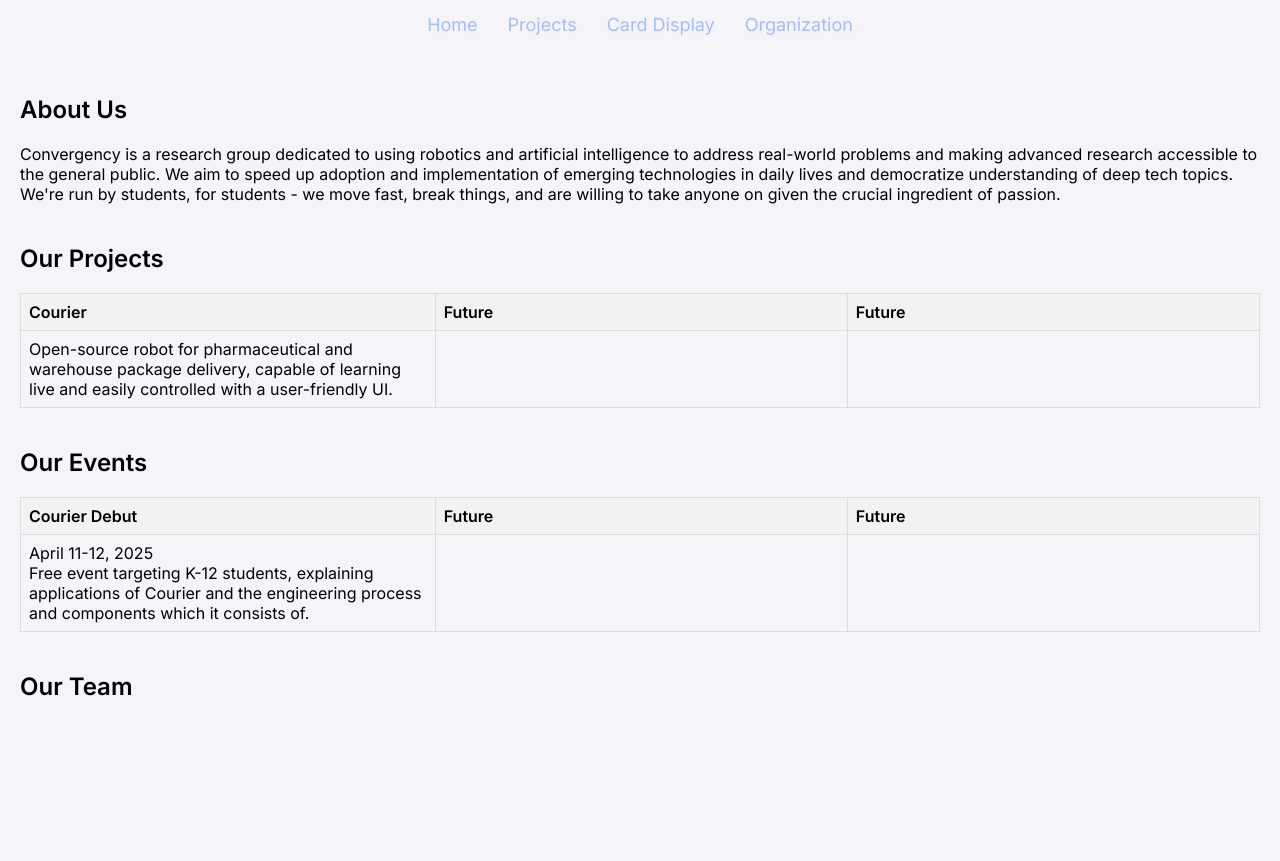
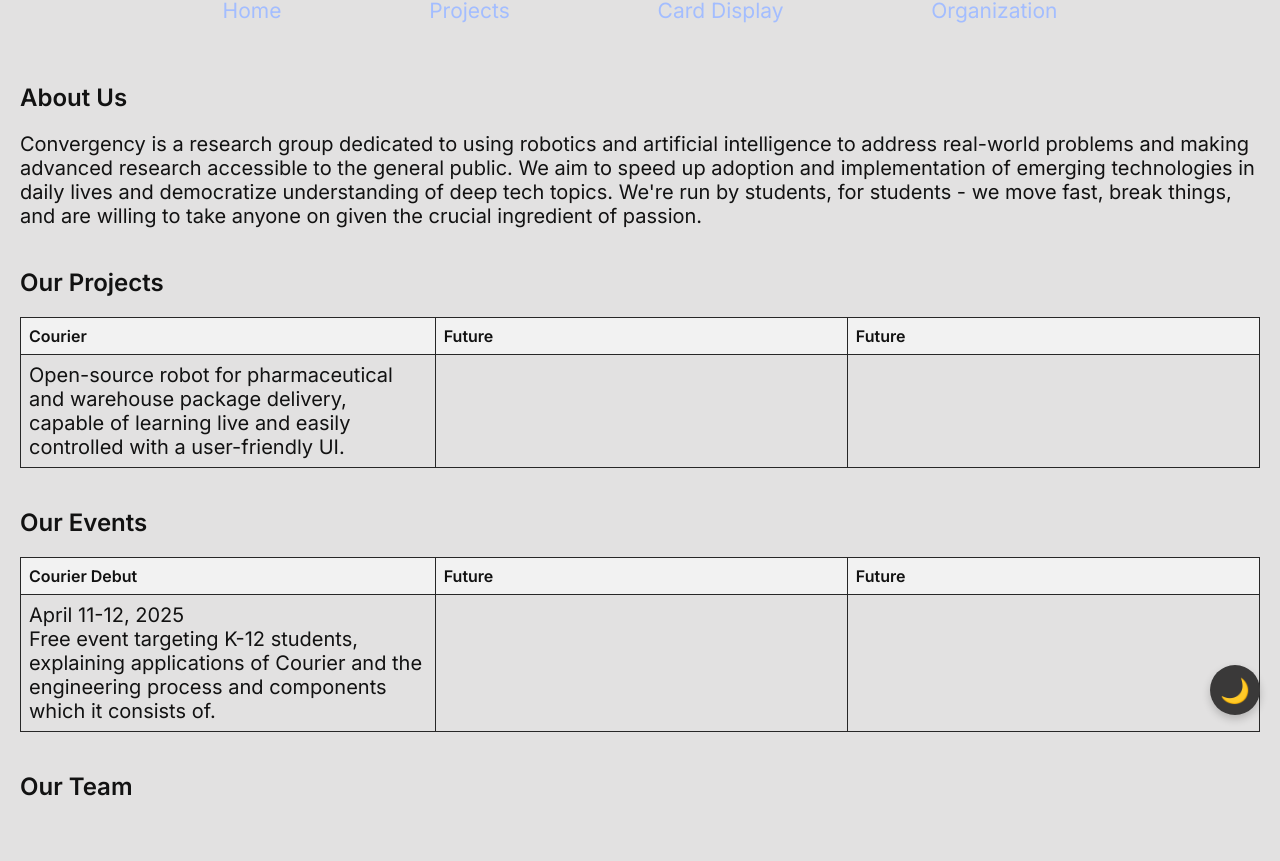
Before and after one commit to convergencylabs/convergencylabs.github.io, a plain HTML site: page index.html in a window 1280 px wide. Shown: the part 65-926 px from the top of the page. Before the commit the page ends 826 px from the top, so only its background shows below. Drawn offline with Linux system fonts and the light colour scheme.

Commit message:
Dark Mode in Index

```diff
--- a/index.html
+++ b/index.html
@@ -6,12 +6,49 @@
         <title>Convergency</title>
         <link href="https://fonts.googleapis.com/css2?family=Inter:wght@400;600&display=swap" rel="stylesheet">
         <style> /* CSS File (shortened it here because it wasn't much, maybe we can separate it later, we also need a file.js for the dark mode switch*/
+            :root{
+               /* --light-bg: #f4f4f9; /* Light background color original*/
+                --light-bg: #e2e1e1; /* Light background color */
+                --dark-bg: #3a3939; /* Dark background color */
+                --light-text: #121212; /* Light text color */
+                --dark-text: #e0e0e0; /* Dark text color */
+            }
+
             body {
                 font-family: 'Inter', sans-serif;
                 margin: 0;
                 padding: 0;
-                background-color: #f4f4f9;
             }
+            body.light-mode {
+             background-color: var(--light-bg); /* Light mode background */
+                color: var(--light-text); /* Light mode text color */
+            }
+
+            body.dark-mode {
+                background-color: var(--dark-bg); /* Dark mode background */
+                color: var(--dark-text); /* Dark mode text color */
+            }
+
+            body.dark-mode th{
+
+                color: var(--light-text); /* Dark mode text color */
+            }
+            body.light-mode th, body.light-mode td, body.light-mode table {
+    border: 0.5px solid #272727; /* Light mode border color */
+}
+
+body.dark-mode th, body.dark-mode td, body.dark-mode table {
+    border: 1px solid #ddd; /* Dark mode border color */
+}
+
+table {
+    width: 100%;
+    border-collapse: collapse; /* Ensures borders collapse properly */
+    margin-top: 20px;
+}
+
+
+
             header {
                 text-align: left;
                 padding: 15px 20px;
@@ -20,7 +57,6 @@
                 margin: 0;
                 padding: 0;
                 display: inline;
-                color: black;
             }
             header img {
                 height: 50px;
@@ -29,7 +65,9 @@
             nav {
                 display: flex;
                 justify-content: center;
-                margin-top: -10px;
+                margin-top: -2%;
+                margin-left: 4%;
+                margin-right: 4%;
             }
             nav a {
                 color: #a3bdff;
@@ -37,7 +75,9 @@
                 text-decoration: none;
                 text-align: center;
                 position: relative;
-                font-size: 18px;
+                font-size: 21px;
+                margin-left: 5%;
+                margin-right: 5%;
             }
             nav a::after {
                 content: '';
@@ -65,27 +105,81 @@
             .about-us, .projects, .events, .team {
                 margin-bottom: 40px;
             }
-            table {
-            width: 100%;
-            border-collapse: collapse;
-            margin-top: 20px;
-            }
+
             th, td {
                 padding: 8px;
                 text-align: left;
-                border: 1px solid #ddd;
                 max-width: 50px;
             }
             th {
                 background-color: #f2f2f2;
             }
+            .infoText{
+                font-size: 20px;
+            }
+
+            .theme-icon {
+    position: fixed;
+    bottom: 20px;
+    right: 20px;
+    width: 50px;
+    height: 50px;
+    border-radius: 50%;
+    display: flex;
+    align-items: center;
+    justify-content: center;
+    box-shadow: 0 4px 8px rgba(0, 0, 0, 0.2);
+    cursor: pointer;
+     transition: background-color 0.3s, transform 0.3s, color 0.3s;
+
+
+}
+
+.theme-icon:hover {
+    transform: scale(1.1); /* Slightly enlarges the button on hover */
+}
+
+.theme-icon.light-mode {
+    background-color: var(--dark-bg); /* Dark background for light mode */
+    color: var(--light-bg); /* Light color for the icon */
+}
+
+.theme-icon.dark-mode {
+    background-color: var(--light-bg); /* Light background for dark mode */
+    color: var(--dark-bg); /* Dark color for the icon */
+}
+
+.theme-icon span {
+    font-size: 1.5rem; /* Size of the moon icon */
+}
+
+.theme-icon[data-tooltip]:hover::after {
+    content: attr(data-tooltip);
+    position: absolute;
+    top: 50%;
+    right: 120%;
+    transform: translateY(-50%);
+    background: rgba(0, 0, 0, 0.7);
+    color: #fff;
+    padding: 0.5rem;
+    border-radius: 5px;
+    font-size: 0.9rem;
+    white-space: nowrap;
+}
+
+/* Light mode tooltip adjustments */
+.theme-icon.light-mode[data-tooltip]:hover::after {
+    background: rgba(255, 255, 255, 0.9);
+    color: #000;
+}
+
         </style>
     </head>
-    <body>
+    <body class="light-mode">
 
-    <header>
+    <header class="light-mode">
         <!-- Logo image here-->
-        <h1>Convergency</h1>
+        <h1 >Convergency</h1>
     </header>
 
     <nav>
@@ -106,7 +200,7 @@
     <div class="container">
         <section class="about-us">
             <h2>About Us</h2>
-            <p>Convergency is a research group dedicated to using robotics and artificial intelligence to address real-world problems and making
+            <p class="infoText">Convergency is a research group dedicated to using robotics and artificial intelligence to address real-world problems and making
                 advanced research accessible to the general public. We aim to speed up adoption and implementation of emerging technologies in
                 daily lives and democratize understanding of deep tech topics. We're run by students, for students - we move fast, break things,
                 and are willing to take anyone on given the crucial ingredient of passion.</p>
@@ -121,7 +215,7 @@
                     <th>Future</th>
                 </tr>
                 <tr>
-                    <td>Open-source robot for pharmaceutical and warehouse package delivery, capable of learning live and easily controlled with a user-friendly UI.</td>
+                    <td class="infoText">Open-source robot for pharmaceutical and warehouse package delivery, capable of learning live and easily controlled with a user-friendly UI.</td>
                     <td></td>
                     <td></td>
                 </tr>
@@ -137,7 +231,7 @@
                     <th>Future</th>
                 </tr>
                 <tr>
-                    <td>April 11-12, 2025 <br>Free event targeting K-12 students, explaining applications of Courier and the engineering process and components which it consists of.</td>
+                    <td class="infoText">April 11-12, 2025 <br>Free event targeting K-12 students, explaining applications of Courier and the engineering process and components which it consists of.</td>
                     <td></td>
                     <td></td>
                 </tr>
@@ -151,5 +245,13 @@
         </section>
     </div>
 
+    <div
+    class="theme-icon light-mode"
+    data-tooltip="Switch to Dark Mode"
+    onclick="toggleTheme()"
+>
+    <span >🌙</span>
+</div>
     </body>
 </html>
+<script src="script.js"></script>
--- a/script.js
+++ b/script.js
@@ -19,12 +19,10 @@ function toggleTheme() {
     themeIcon.classList.toggle('light-mode');
 
     if (body.classList.contains('dark-mode')) {
-        button.textContent = 'Switch to Light Mode';
-        themeIcon.dataset.tooltip = 'Switch to Light Mode';
-        themeIcon.innerHTML = '<span>☀️</span>';
+        themeIcon.innerHTML = '🌞'; // Sun icon for dark mode
+        themeIcon.setAttribute('data-tooltip', 'Switch to Light Mode');
     } else {
-        button.textContent = 'Switch to Dark Mode';
-        themeIcon.dataset.tooltip = 'Switch to Dark Mode';
-        themeIcon.innerHTML = '<span>🌙</span>';
+        themeIcon.innerHTML = '🌙'; // Moon icon for light mode
+        themeIcon.setAttribute('data-tooltip', 'Switch to Dark Mode');
     }
 }
```
Also changed, not shown: test.html (+1 -2 lines).
